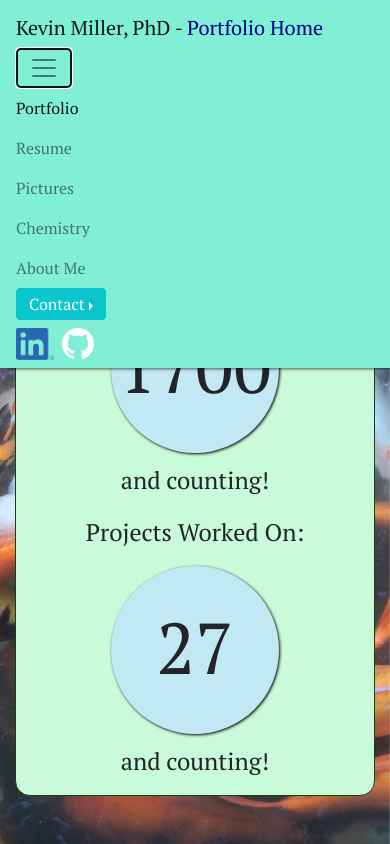
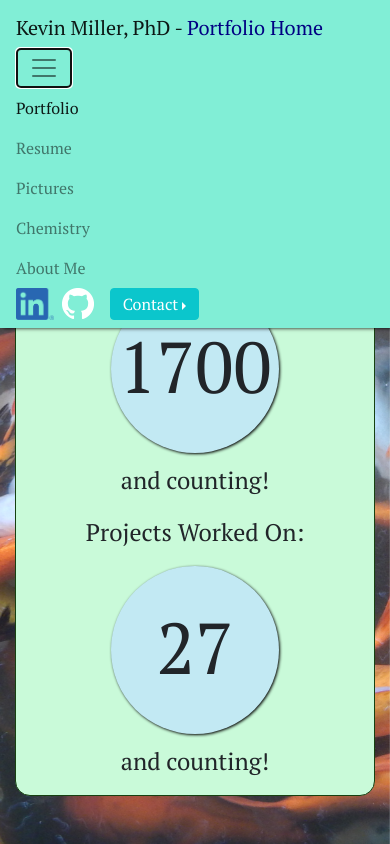
Before and after one commit to Koldenblue/kevin-miller-react-portfolio, a React (Create React App) app: page /portfolio in a window 390 px wide. Both pictures are taken after a click on the button 44 px from the left and 68 px from the top of the page. Shown: the top 844 px of the page. Built offline with nearby package versions, Linux system fonts and the light colour scheme.

Commit message:
fixed contact dropdown, navbar is more mobile responsive

```diff
--- a/src/assets/styles/style.css
+++ b/src/assets/styles/style.css
@@ -25,6 +25,7 @@ body{
 .dropdown-menu {
   background-color: honeydew;
 }
+
 .btn-info {
   background-color: #0bc6cc;
   border-color: #0bc6cc;
@@ -48,7 +49,15 @@ body{
 @media screen and (max-width: 991px) {
   .dropdown {
     margin-bottom: 0.5em;
+    padding: 0;
   }
+  .dropright {
+    display: inline;
+  }
+  .nav-link {
+    display: table;
+  }
+
 }
 /*===================================================*/
 
--- a/src/components/HubLink.js
+++ b/src/components/HubLink.js
@@ -6,7 +6,8 @@ import DropdownButton from 'react-bootstrap/DropdownButton';
 function HubLink() {
   const [dropDir, setDropDir] = useState('left');
   const [width, setWidth] = useState(window.innerWidth)
-
+  const [dropLeft, setDropLeft] = useState();
+  const [dropRight, setDropRight] = useState();
 
   let allowResize = true;
   useEffect(() => {
@@ -24,9 +25,21 @@ function HubLink() {
 
   useEffect(() => {
     if (width < 991) {
-      setDropDir('right');
+      setDropRight(
+        <DropdownButton className='dropdown' title='Contact' drop='right' variant="info" id="dropdown-contact">
+          <Dropdown.Item disabled>Email: klmille@gmail.com</Dropdown.Item>
+          <Dropdown.Item disabled>Cell Phone: (310) 562-4572</Dropdown.Item>
+        </DropdownButton>
+      );
+      setDropLeft();
     } else {
-      setDropDir('left');
+      setDropLeft(
+        <DropdownButton className='dropdown' title='Contact' drop='left' variant="info" id="dropdown-contact">
+          <Dropdown.Item disabled>Email: klmille@gmail.com</Dropdown.Item>
+          <Dropdown.Item disabled>Cell Phone: (310) 562-4572</Dropdown.Item>
+        </DropdownButton>
+      );
+      setDropRight();
     }
   }, [width])
 
@@ -43,14 +56,14 @@ function HubLink() {
   }
   return (
     <>
-      <DropdownButton className='dropdown' title='Contact' drop={dropDir} variant="info" id="dropdown-contact">
-        <Dropdown.Item disabled>Email: klmille@gmail.com</Dropdown.Item>
-        <Dropdown.Item disabled>Cell Phone: (310) 562-4572</Dropdown.Item>
-      </DropdownButton>
+      {dropLeft}
+
 
       <a href="https://www.linkedin.com/in/kevin-miller-phd-1b197986/" ><Image src={require('../assets/images/LI-In-Bug.png')} fluid style={styles.linkedIn} /></a>
 
       <a href="https://github.com/Koldenblue"><Image src={require('../assets/images/gitMark32.png')} fluid style={styles.git} /></a>
+      {dropRight}
+
     </>
   )
 }
```
